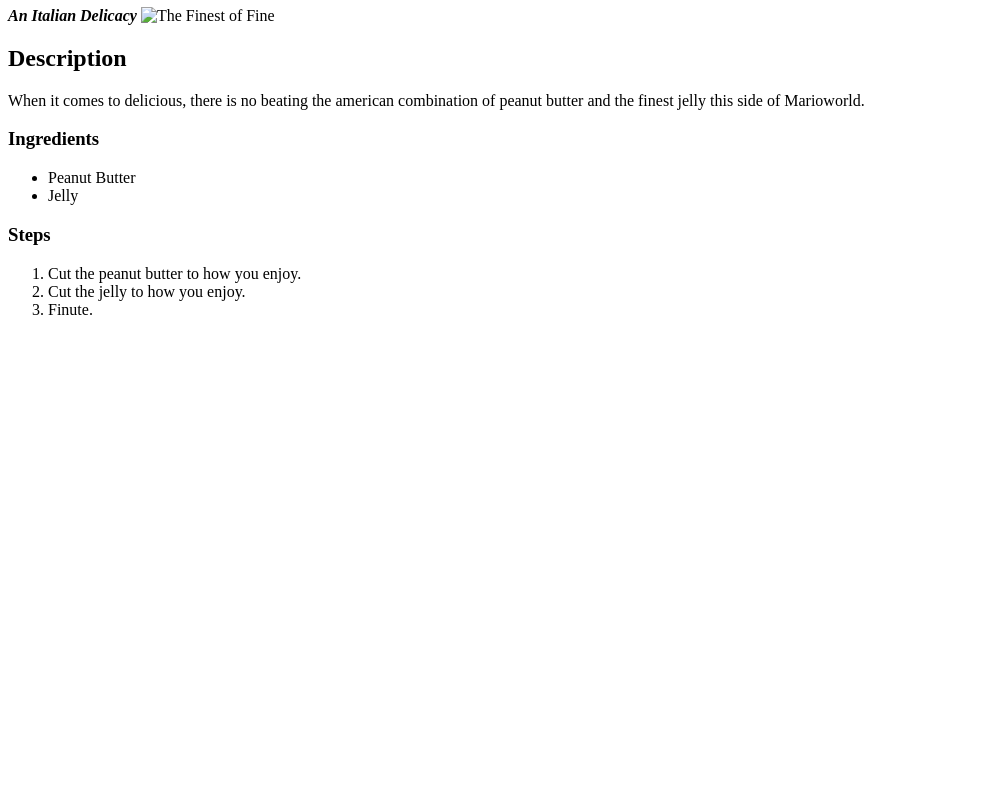
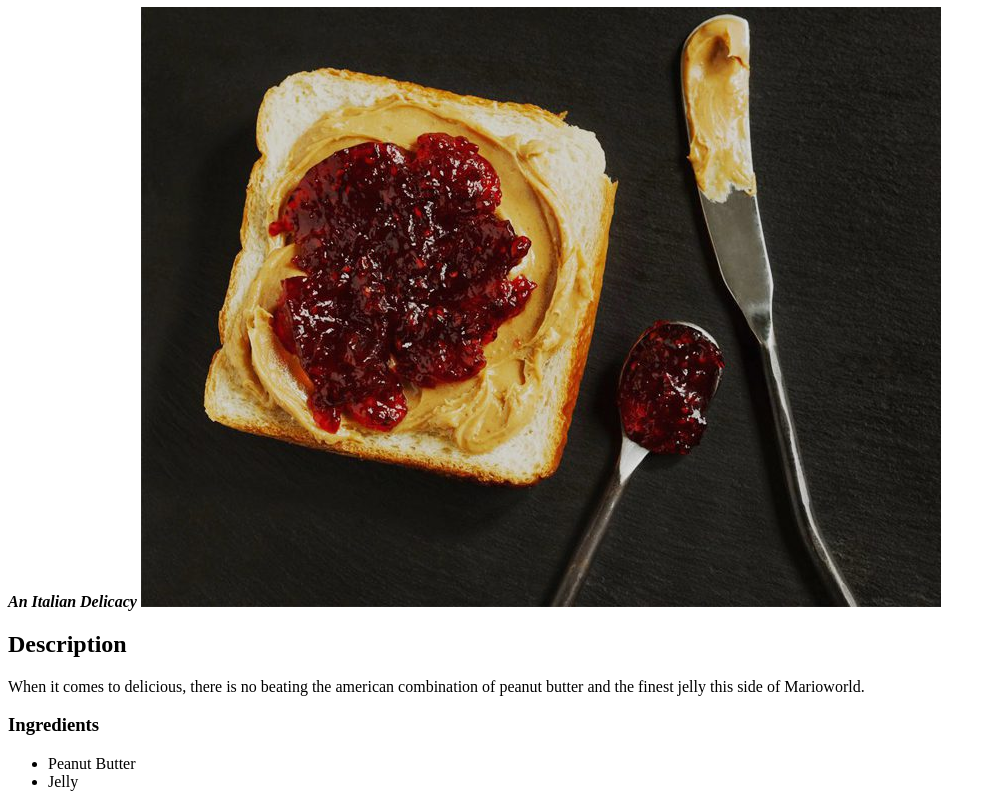
Before and after one commit to dvbnk/odin-recipes, a plain HTML site: page recipes/pbj.html in a window 1280 px wide. Shown: the part 73-873 px from the top of the page, without its empty margins (0-997 px from the left). Before the commit the page ends 800 px from the top, so only its background shows below. Drawn offline with Linux system fonts and the light colour scheme.

Commit message:
Add images to recipe pages

```diff
--- a/recipes/pbj.html
+++ b/recipes/pbj.html
@@ -9,7 +9,7 @@
 <body>
   <h1>Peanut Butter and Jelly</h1>
   <strong><em>An Italian Delicacy</em></strong>
-   <img src="" alt="The Finest of Fine">
+   <img src="../images/pbj.jpg" alt="The Finest of Fine">
     <h2>Description</h2>
        <p>When it comes to delicious, there is no beating the american combination of peanut butter and the finest jelly this side of Marioworld.</p>
      <h3>Ingredients</h3>
```
Also changed, not shown: recipes/grilled-cheese.html (+1 -1 lines), recipes/tomato-mottz.html (+1 -1 lines), images/gc.jpg (added), images/pbj.jpg (added), images/tm.jpg (added).
